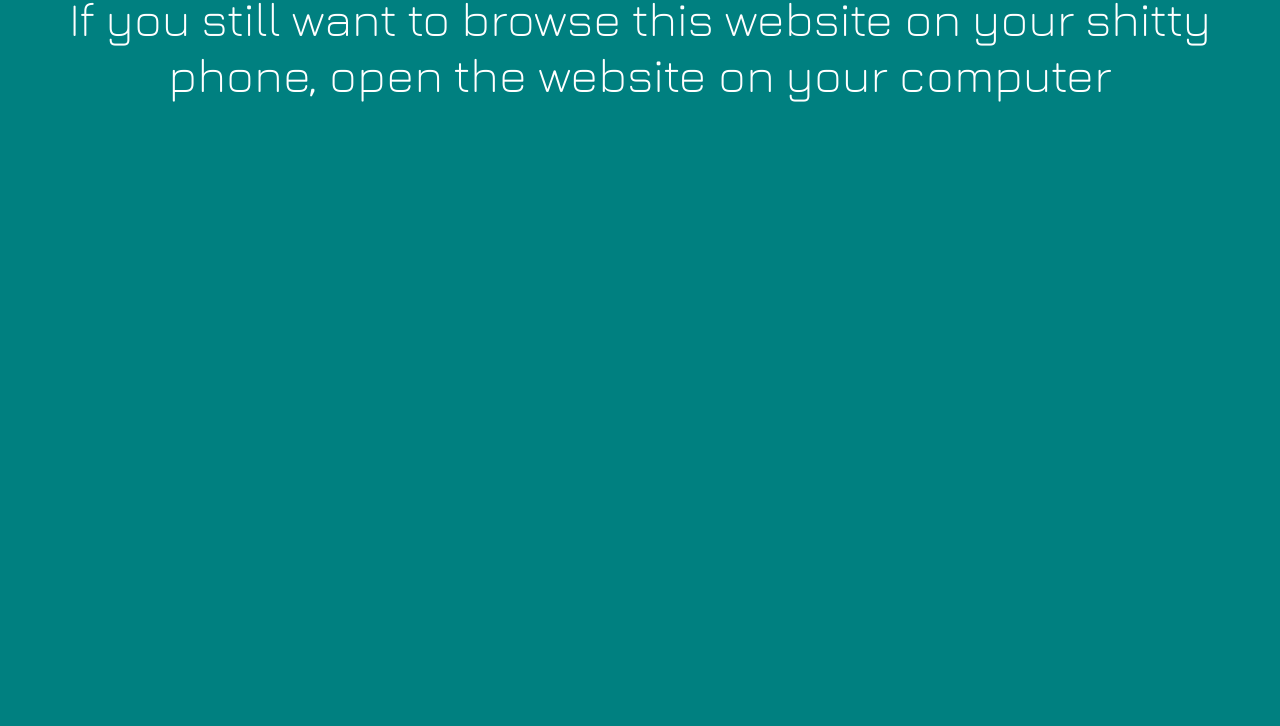
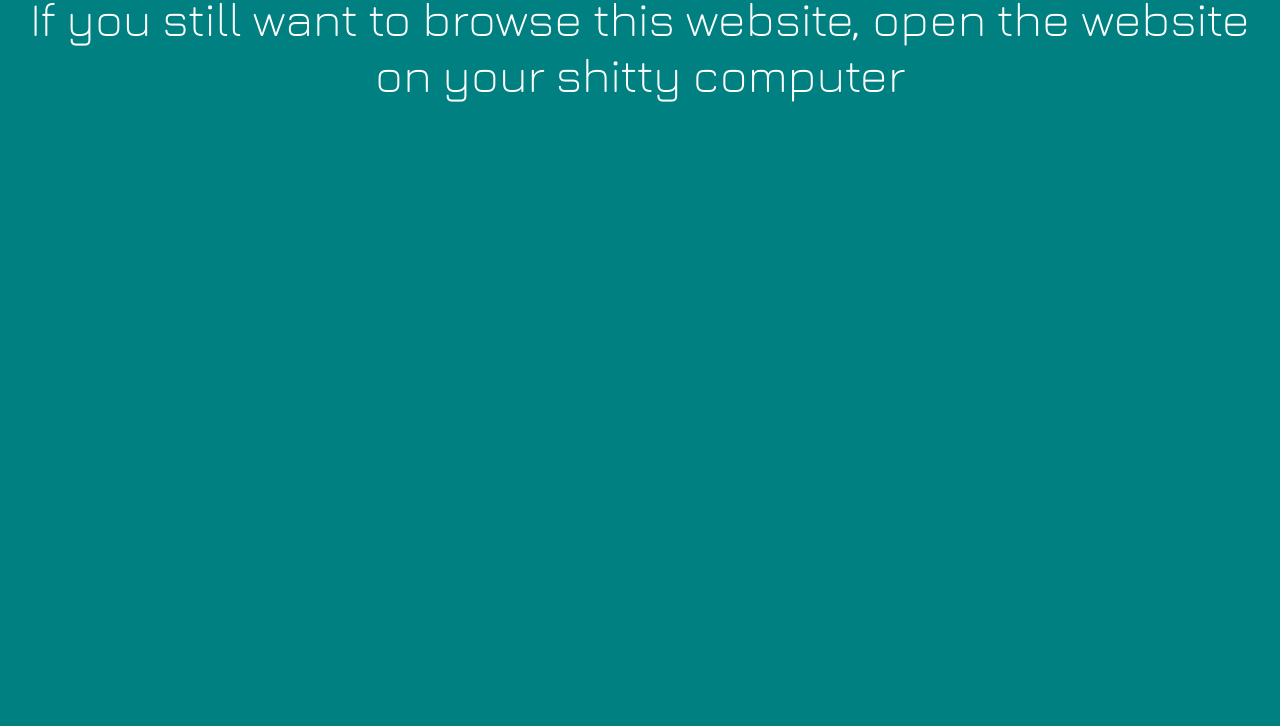
Before and after one commit to MotyaB/laptopia, a plain HTML site: page getTheHellOut.html in a window 1280 px wide. Shown: the part 74-800 px from the top of the page. Drawn offline with nearby package versions, Linux system fonts and the light colour scheme.

Commit message:
Add files via upload

```diff
--- a/getTheHellOut.html
+++ b/getTheHellOut.html
@@ -8,7 +8,7 @@
 <body>
 	<div class='FuckYou'>
 		<span>Fuck you if you're on a mobile phone.</span>
-		<span>If you still want to browse this website on your shitty phone, open the website on your computer</span>
+		<span>If you still want to browse this website, open the website on your shitty computer</span>
 	</div>
 </body>
 </html>
--- a/js/homepage.js
+++ b/js/homepage.js
@@ -2,7 +2,6 @@ var mobile = (/iphone|ipod|android|blackberry|mini|windows\sce|palm/i.test(navig
 if (mobile) {
 	window.location.href = 'getTheHellOut.html';
 }
-
 
 
 let timer
```
